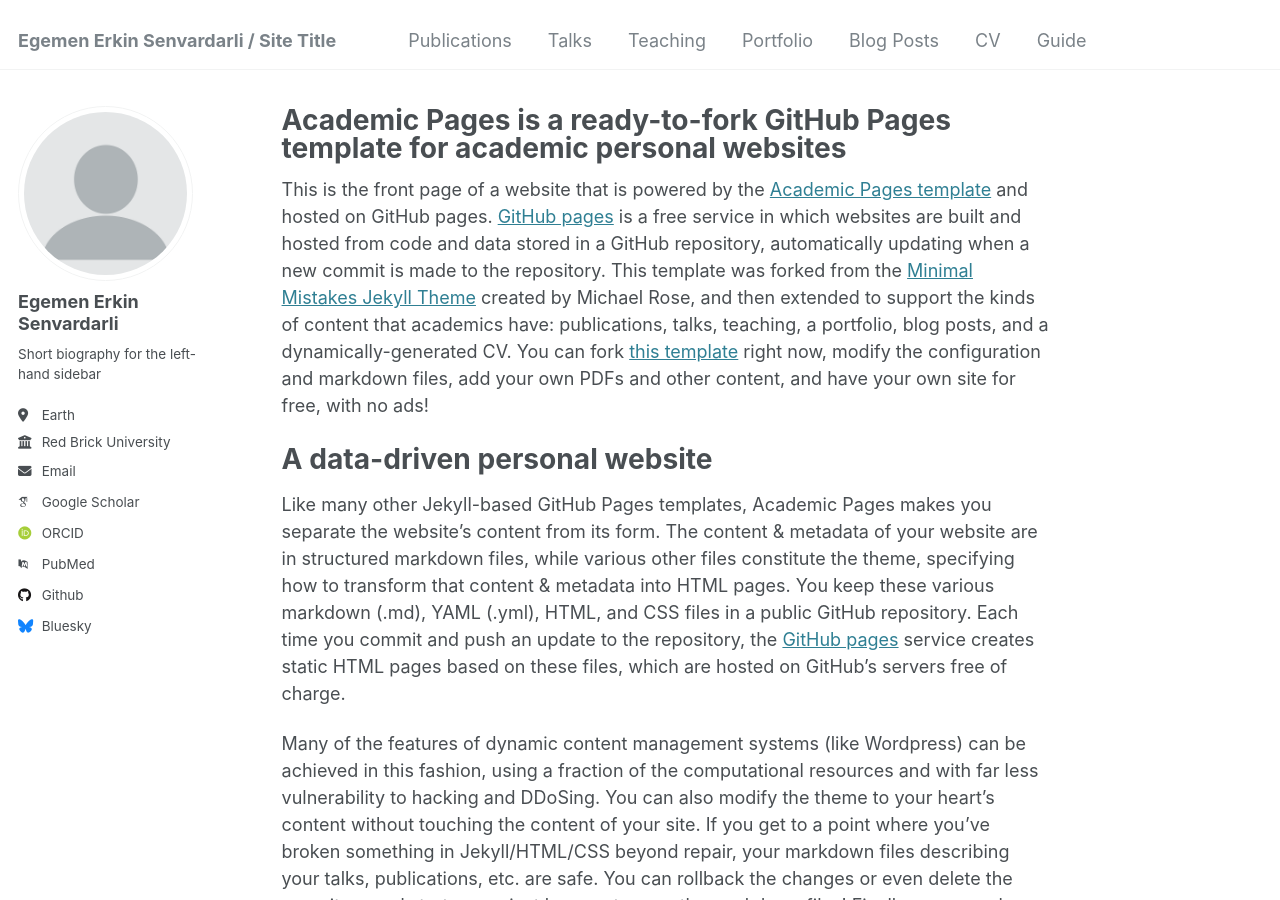
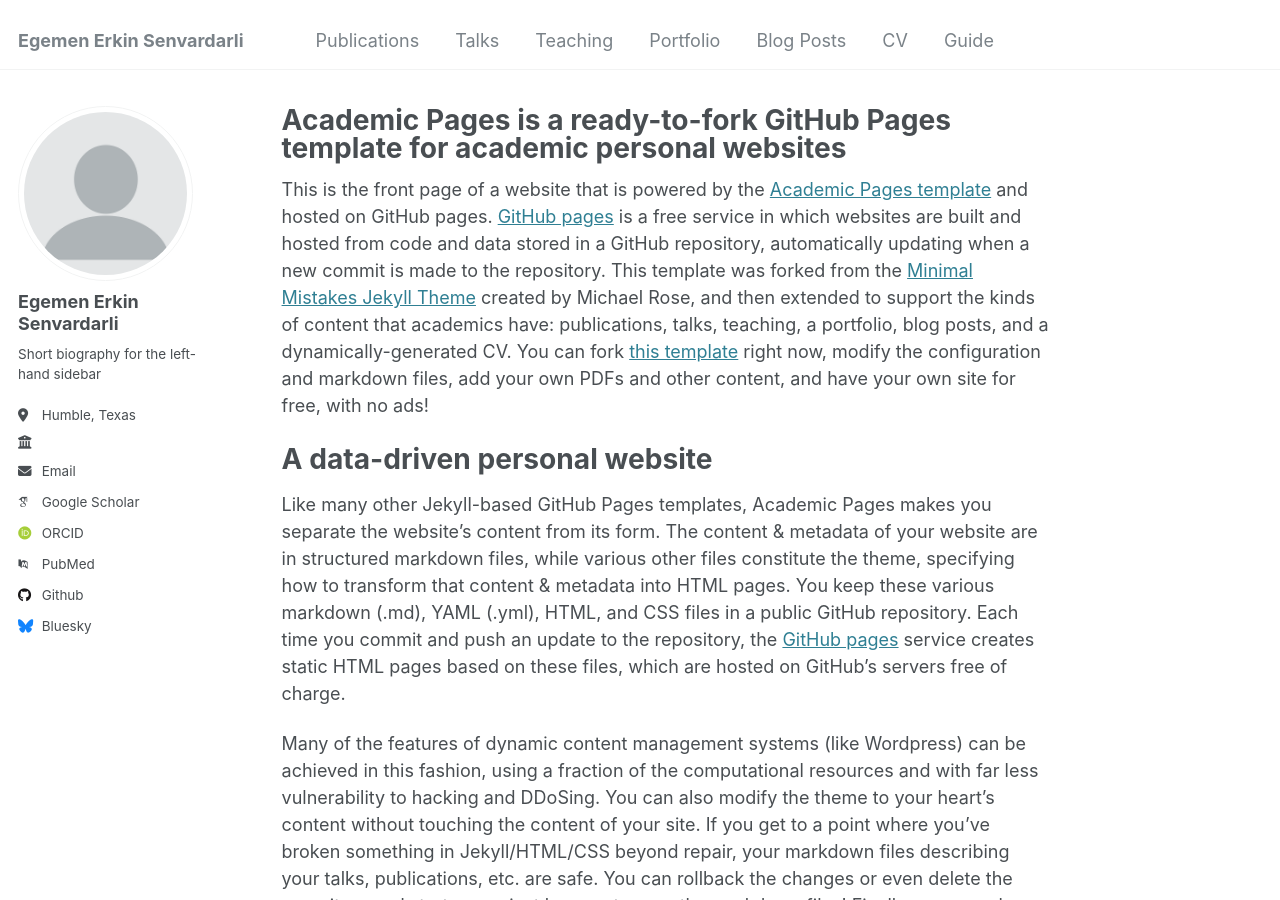
Before and after one commit to p1ckl/p1ckl.github.io, a Jekyll site: the page built from _pages/about.md, in a window 1280 px wide and 900 px high. Built offline with Jekyll 4.4.1, drawn with Linux system fonts in a browser that asks for light colours; some web fonts are replaced.

Commit message:
Swapped and added more personal info

```diff
--- a/_config.yml
+++ b/_config.yml
@@ -8,13 +8,13 @@
 
 # Basic Site Settings
 locale                   : "en-US"
-title                    : "Egemen Erkin Senvardarli / Site Title"
+title                    : "Egemen Erkin Senvardarli"
 title_separator          : "-"
 name                     : &name "Your Name"
 description              : &description "personal description"
 url                      : https://p1ckl.github.io # the base hostname & protocol for your site e.g. "https://[your GitHub username].github.io"
 baseurl                  : "" # the subpath of your site, e.g. "/blog"
-repository               : "academicpages/academicpages.github.io"
+repository               : "p1ckl/p1ckl.github.io"
 
 # Site Author - The following control what appear as part of the author content on the side bar.
 #               If a field is blank the icon and link will not appear, otherwise it will be shown.
@@ -25,10 +25,10 @@ author:
   name             : "Egemen Erkin Senvardarli"
   pronouns         : # example: "she/her"
   bio              : "Short biography for the left-hand sidebar"
-  location         : "Earth"
-  employer         : "Red Brick University"
+  location         : "Humble, Texas"
+  employer         : ""
   uri              : # URL
-  email            : "none@example.org"
+  email            : "eesenvar@cougarnet.uh.edu"
 
   # Academic websites
   arxiv            : # URL - Update with the correct link to your profile
@@ -44,7 +44,7 @@ author:
   bitbucket        : # Username - Update with your username on the site
   codepen          : # Username
   dribbble         : # Username
-  github           : "academicpages"
+  github           : "p1ckl"
   kaggle           : # Username
   stackoverflow    : # User number or user number and name (i.e., use "1" or "1/jeff-atwood")
 
```
